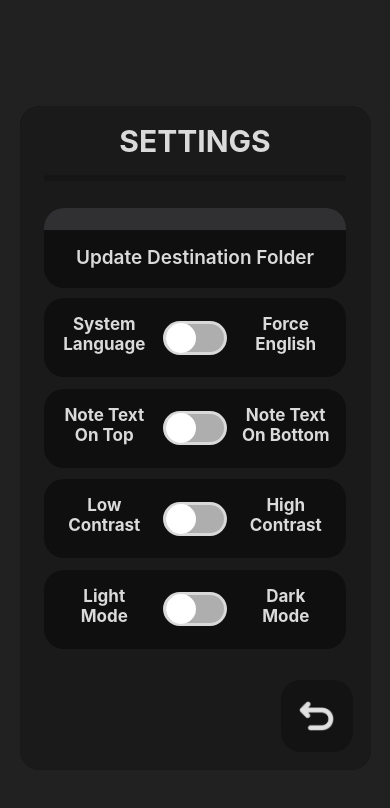
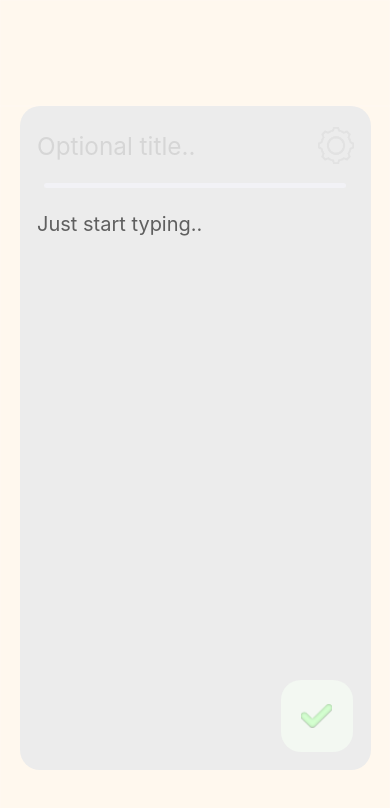
Before and after one commit to eduard-soul/QckNote, a React Native app: screen / in a window 390 px wide. Shown: the top 808 px of the page. Built offline with nearby package versions, Linux system fonts and the light colour scheme.

Commit message:
saving file to device done

```diff
--- a/App.js
+++ b/App.js
@@ -1,7 +1,10 @@
 import { useEffect, useState } from 'react';
 import { KeyboardAvoidingView, Platform, Pressable, StyleSheet, Text, TextInput, View, Dimensions, Keyboard, useWindowDimensions, Image,  } from 'react-native';
 import Animated, { useAnimatedStyle, useSharedValue, withSpring } from 'react-native-reanimated';
+import * as FileSystem from 'expo-file-system';
+import { shareAsync } from 'expo-sharing';
 import Switch from './components/Switch';
+
 import { BlurView } from 'expo-blur'
 
 // REACT NATIVE APP
@@ -73,7 +76,10 @@ export default function App() {
     const DARK_SETTINGS_BUTTONS_TEXT = '#DBDADA';
     const LIGHT_SETTINGS_BUTTONS_TEXT = '#292929';
 
-    const [isDarkModeActive, setIsDarkModeActive] = useState(true);
+    const [isDarkModeActive, setIsDarkModeActive] = useState(false);
+
+    const [noteTitle, setNoteTitle] = useState('');
+    const [note, setNote] = useState('');
 
     const {height, width} = useWindowDimensions();
     const [logoWrapperWrapperHeight, setLogoWrapperHeight] = useState(height * 0.125);
@@ -81,10 +87,68 @@ export default function App() {
     const [spacerWrapperHeight, setSpacerWrapperHeight] = useState(height * 0.03)
 
     const [isLanguageSwitch, setIsLanguageSwitch] = useState(false);
+    const [isSettingsActive, setIsSettingsActive] = useState(false);
 
+    const [permissions, setPermissions] = useState();
     //setStatusBarBackgroundColor('rgba(255,255,255,0.5)');
     // listen to dimension change
+    const saveNote = async () => {
+        console.log('press');
+        if (note.length) {
+            let filename = 'qck_note.txt';
+
+            if (noteTitle.length) {
+                filename = noteTitle + '.txt';
+            } else if (note.length > 10) {
+                filename = note.substring(0, 10) + '.txt';
+            }
+            createFile(filename, note);
+        }
+        //const permissions = await FileSystem.StorageAccessFramework.requestDirectoryPermissionsAsync();
+    }
+
+    const checkPermmisions = async () => {
+         setPermissions(await FileSystem.StorageAccessFramework.requestDirectoryPermissionsAsync());
+    }
+
+    const createFile = async (filename, content) => {
+        try {
+            const fileUri = FileSystem.documentDirectory + filename;
+            console.log(fileUri)
+            await FileSystem.writeAsStringAsync(fileUri, content);
+
+            if (Platform.OS === 'ios') {
+                const share = await shareAsync(fileUri);
+            } else if (Platform.OS === 'android') {
+                let tempPermissions;
+
+                if (!permissions) {
+                    tempPermissions = await FileSystem.StorageAccessFramework.requestDirectoryPermissionsAsync();
+                    setPermissions(tempPermissions);
+                }
+                else {
+                    tempPermissions = permissions;
+                }
+                if (tempPermissions.granted) {
+                    const base64 = await FileSystem.readAsStringAsync(fileUri, { encoding: FileSystem.EncodingType.Base64 });
+                    await FileSystem.StorageAccessFramework.createFileAsync(tempPermissions.directoryUri, filename, 'text/plain')
+                    .then(async (uri) => {
+                        console.log(uri);
+                        await FileSystem.writeAsStringAsync(uri, base64, { encoding: FileSystem.EncodingType.Base64 });
+                    })
+                    .catch(e => console.log(e));
+                } else {
+                    shareAsync(uri);
+                }
+            }
+
+        } catch (error) {
+            console.error(`Error creating file ${filename}: ${error}`);
+        }
+    };
+
     useEffect(() => {
+        //checkPermmisions();
     }, []);
 
     return (
@@ -131,7 +195,9 @@ export default function App() {
                         }]}>
                             <View style={[styles.noteTitleWrapper, {
                             }]}>
-                                <TextInput placeholder='Optional title..'
+                                <TextInput
+                                    value={noteTitle} onChangeText={(e) => {setNoteTitle(e)}}
+                                    placeholder='Optional title..'
                                     placeholderTextColor={isDarkModeActive ? DARK_NOTE_TITLE_PLACEHOLDER : LIGHT_NOTE_TITLE_PLACEHOLDER}
                                     style={[styles.noteTitle, {
                                         marginTop: '5%',
@@ -146,7 +212,8 @@ export default function App() {
                                 {
                                 }
                             ]}>
-                                <Pressable style={[styles.settingsButton,
+                                <Pressable onPress={() => {setIsSettingsActive(!isSettingsActive)}}
+                                style={[styles.settingsButton,
                                     {
                                     }
                                 ]}>
@@ -170,7 +237,9 @@ export default function App() {
                         <View style={[styles.noteTextWrapper, {
                         }]}
                         >
-                            <TextInput placeholderTextColor={isDarkModeActive ? DARK_NOTE_TEXT_PLACEHOLDER : LIGHT_NOTE_TEXT_PLACEHOLDER}
+                            <TextInput
+                                value={note} onChangeText={(e) => {setNote(e)}}
+                                placeholderTextColor={isDarkModeActive ? DARK_NOTE_TEXT_PLACEHOLDER : LIGHT_NOTE_TEXT_PLACEHOLDER}
                                 placeholder='Just start typing..' multiline={true}
                                 style={[styles.noteText,
                                     {
@@ -191,9 +260,10 @@ export default function App() {
                                 justifyContent: 'flex-end',
                             }
                         ]}>
-                            <Pressable style={[styles.validateButtonWrapper, {
+                            <Pressable onPress={saveNote}
+                            style={[styles.validateButtonWrapper, {
                                 height: 90,
-                                width: 90,
+                                    width: 90,
                             }]}>
                                 <View  style={[styles.validateButton,
                                     {
@@ -220,6 +290,7 @@ export default function App() {
                         </View>
                         <View style={[styles.settingsWrapper,
                             {
+                                display: isSettingsActive ? 'flex' : 'none',
                                 opacity: 1,
                                 borderRadius: 20,
                                 position: 'absolute',
@@ -263,8 +334,10 @@ export default function App() {
                                     ]}>
                                     </View>
                                 </View>
-                                <Pressable style={[styles.updateFolderButtonWrapper,
+                                <Pressable onPress={checkPermmisions}
+                                style={[styles.updateFolderButtonWrapper,
                                     {
+                                        display: Platform.OS === 'android' ? 'flex' : 'none',
                                         borderRadius: 20,
                                         marginBottom: '3%',
                                         height: '13.3%',
@@ -290,13 +363,10 @@ export default function App() {
                                             alignItems: 'center',
                                         }
                                     ]}>
-                                        <Text style={[styles.updateButtonText,
+                                        <Text
+                                            style={[styles.updateButtonText,
                                             {
                                                 color: isDarkModeActive ? DARK_SETTINGS_BUTTONS_TEXT : LIGHT_SETTINGS_BUTTONS_TEXT,
-                                                fontWeight: 800,
-                                                fontSize: 19,
-                                                fontWeight: 600,
-                                                marginTop: -5,
                                             }
                                         ]}>Update Destination Folder</Text>
                                     </View>
@@ -396,7 +466,8 @@ export default function App() {
                                 justifyContent: 'flex-end',
                             }
                             ]}>
-                                <Pressable style={[styles.backHomeButtonWrapper, {
+                                <Pressable onPress={() => {setIsSettingsActive(!isSettingsActive)}}
+                                style={[styles.backHomeButtonWrapper, {
                                     height: 90,
                                     width: 90,
                                 }]}>
@@ -549,4 +620,10 @@ const styles = StyleSheet.create({
         width: '49%',
         resizeMode: 'contain',
     },
+    updateButtonText: {
+        fontWeight: 800,
+        fontSize: 19,
+        fontWeight: 600,
+        marginTop: -5,
+    }
 });
--- a/package.json
+++ b/package.json
@@ -10,15 +10,19 @@
   },
   "dependencies": {
     "@expo/webpack-config": "^19.0.0",
+    "@react-native-async-storage/async-storage": "1.18.2",
     "expo": "~49.0.15",
     "expo-blur": "~12.4.1",
+    "expo-file-system": "~15.4.4",
     "expo-font": "~11.4.0",
+    "expo-sharing": "~11.5.0",
     "expo-status-bar": "~1.6.0",
     "font": "^0.0.4",
     "geist": "^1.0.0",
     "react": "18.2.0",
     "react-dom": "18.2.0",
     "react-native": "0.72.6",
+    "react-native-fs": "^2.20.0",
     "react-native-reanimated": "~3.3.0",
     "react-native-web": "~0.19.6"
   },
```
Also changed, not shown: 2 other files (tests, documents, lock files or other folders).
